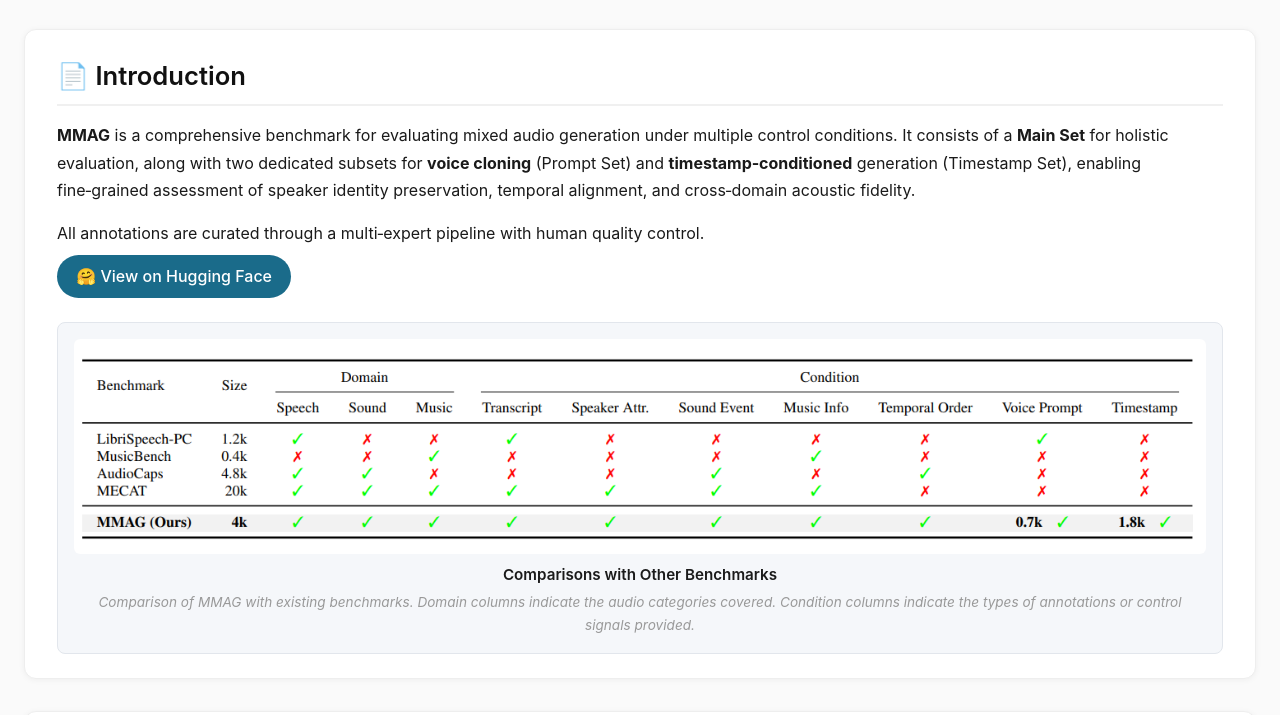
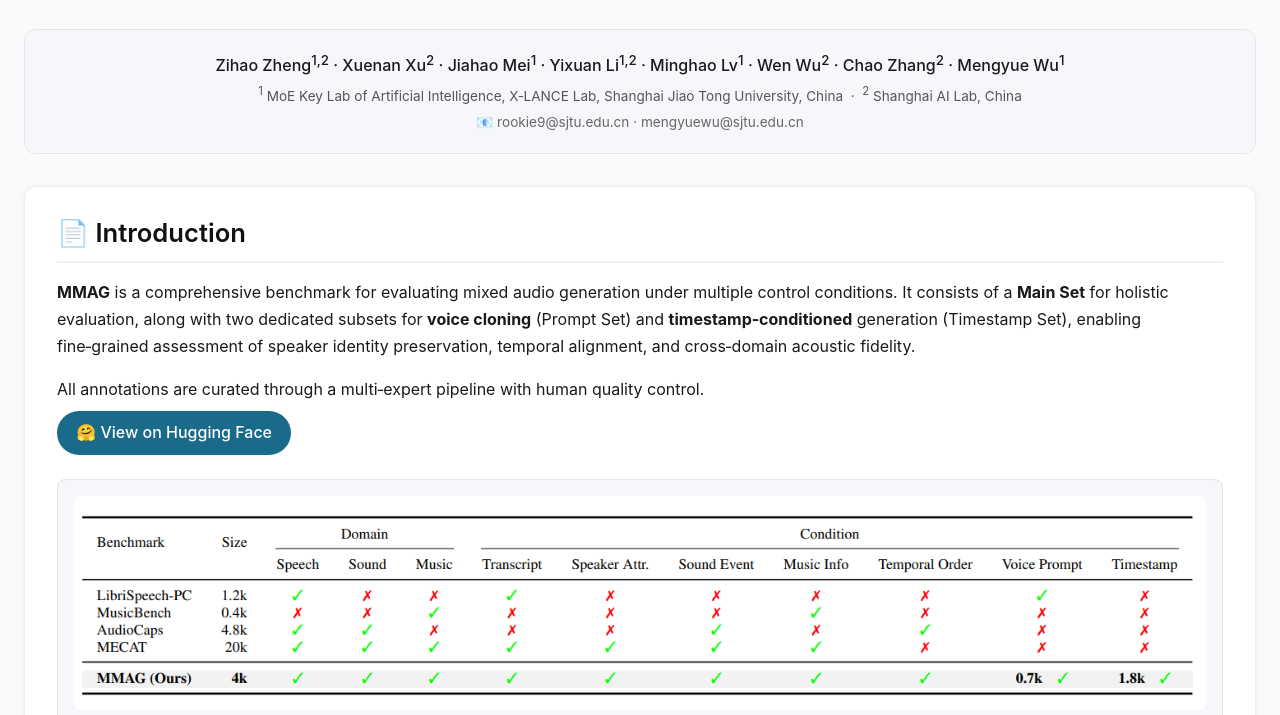
Before and after one commit to HiRookie9/MMAG-Page, a plain HTML site: page index.html in a window 1280 px wide. Shown: the part 180-895 px from the top of the page. Drawn offline with Linux system fonts and the light colour scheme.

Commit message:
Update index.html

```diff
--- a/index.html
+++ b/index.html
@@ -211,8 +211,29 @@
 <body>
 
 <h1>🎵 MMAG</h1>
-<div class="subtitle">Multi‑Control Mixed Audio Generation Benchmark · Anonymous</div>
-
+<div class="subtitle">Multi‑Control Mixed Audio Generation Benchmark</div>
+<div style="
+    background: #f5f7fa;
+    border-radius: 12px;
+    padding: 1.2rem 1.5rem;
+    margin: 1.5rem 0 2rem 0;
+    border: 1px solid #e2e6ec;
+    text-align: center;
+    font-size: 0.95rem;
+    line-height: 1.6;
+">
+    <div style="font-weight: 500; font-size: 1rem; margin-bottom: 0.2rem;">
+        Zihao Zheng<sup>1,2</sup> · Xuenan Xu<sup>2</sup> · Jiahao Mei<sup>1</sup> · Yixuan Li<sup>1,2</sup> ·
+        Minghao Lv<sup>1</sup> · Wen Wu<sup>2</sup> · Chao Zhang<sup>2</sup> · Mengyue Wu<sup>1</sup>
+    </div>
+    <div style="font-size: 0.85rem; color: #555; margin-top: 0.1rem;">
+        <sup>1</sup> MoE Key Lab of Artificial Intelligence, X‑LANCE Lab, Shanghai Jiao Tong University, China &nbsp;·&nbsp;
+        <sup>2</sup> Shanghai AI Lab, China
+    </div>
+    <div style="font-size: 0.85rem; color: #666; margin-top: 0.3rem;">
+        📧 rookie9@sjtu.edu.cn · mengyuewu@sjtu.edu.cn
+    </div>
+</div>
 <!-- ==================== INTRODUCTION ==================== -->
 <div class="section">
     <h2>📄 Introduction</h2>
@@ -225,7 +246,7 @@
     <p>
         All annotations are curated through a multi‑expert pipeline with human quality control.
         <br>
-        <a class="hf-link" href="https://huggingface.co/datasets/anonymous2026082026/MMAG-Benchmark" target="_blank">🤗 View on Hugging Face</a>
+        <a class="hf-link" href="https://huggingface.co/datasets/rookie9/MMAG" target="_blank">🤗 View on Hugging Face</a>
     </p>
 
     <!-- ========== 第一张图：Intro 下面 ========== -->
```
